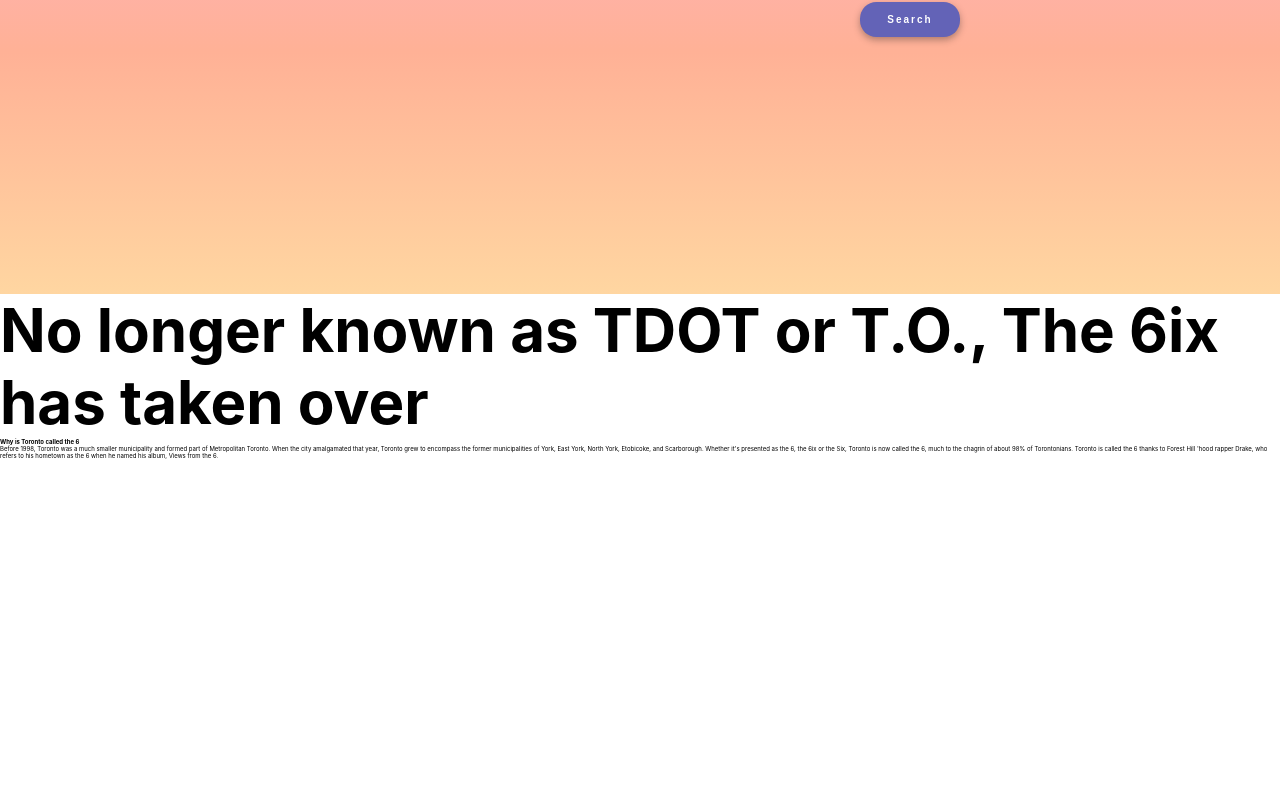
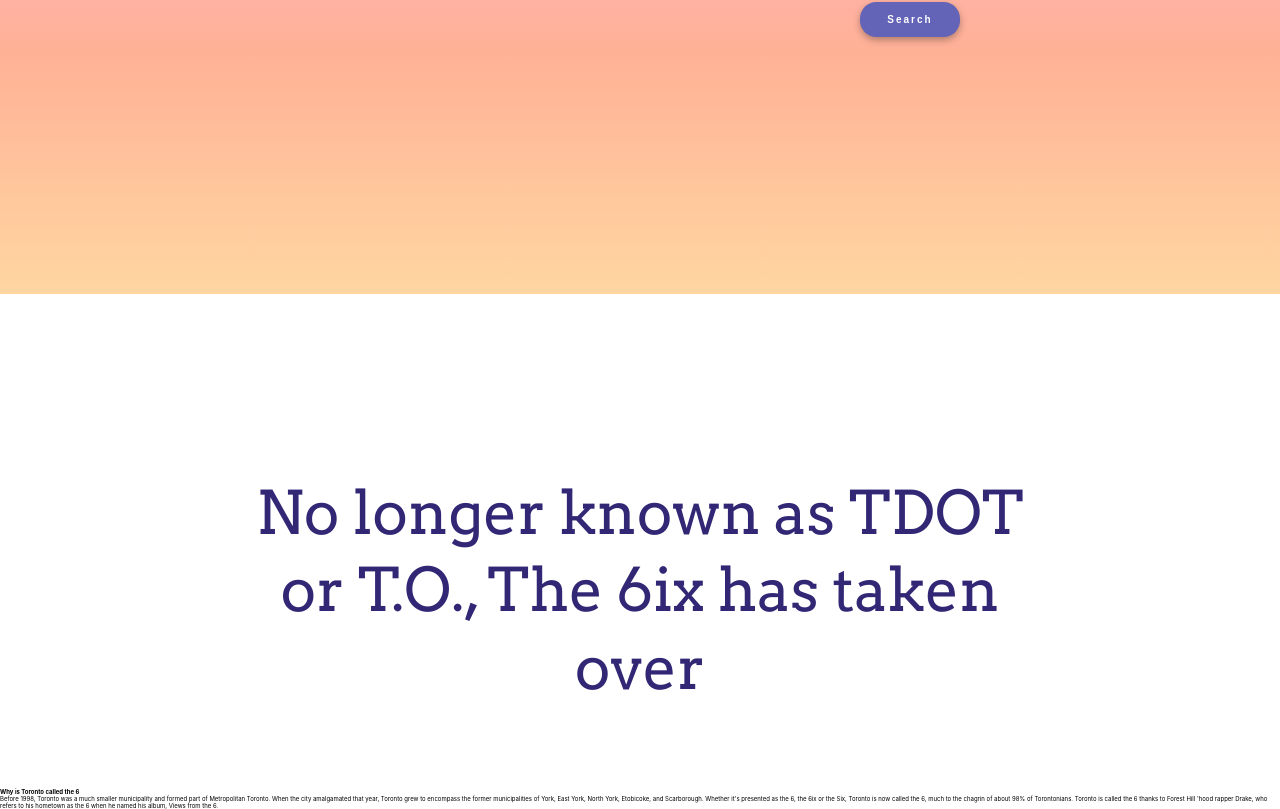
Before and after one commit to JuanTValdez/Living-in-the-Six, a React (Create React App) app: page / in a window 1280 px wide. Shown: the part 534-1343 px from the top of the page. Before the commit the page ends 993 px from the top, so only its background shows below. Built offline with nearby package versions, Linux system fonts and the light colour scheme.

Commit message:
home page headline finished

```diff
--- a/src/styles/Home.css
+++ b/src/styles/Home.css
@@ -42,3 +42,14 @@
 	padding: 0 1rem 0 1rem;
 	height: 32px;
 }
+
+.headline {
+	width: 65lvw;
+	font-family: 'Arvo-Regular';
+	font-weight: normal;
+	text-align: center;
+	line-height: 1.29;
+
+	margin: 18rem auto 8.2rem;
+	color: var(--dark-slate-blue);
+}
```
